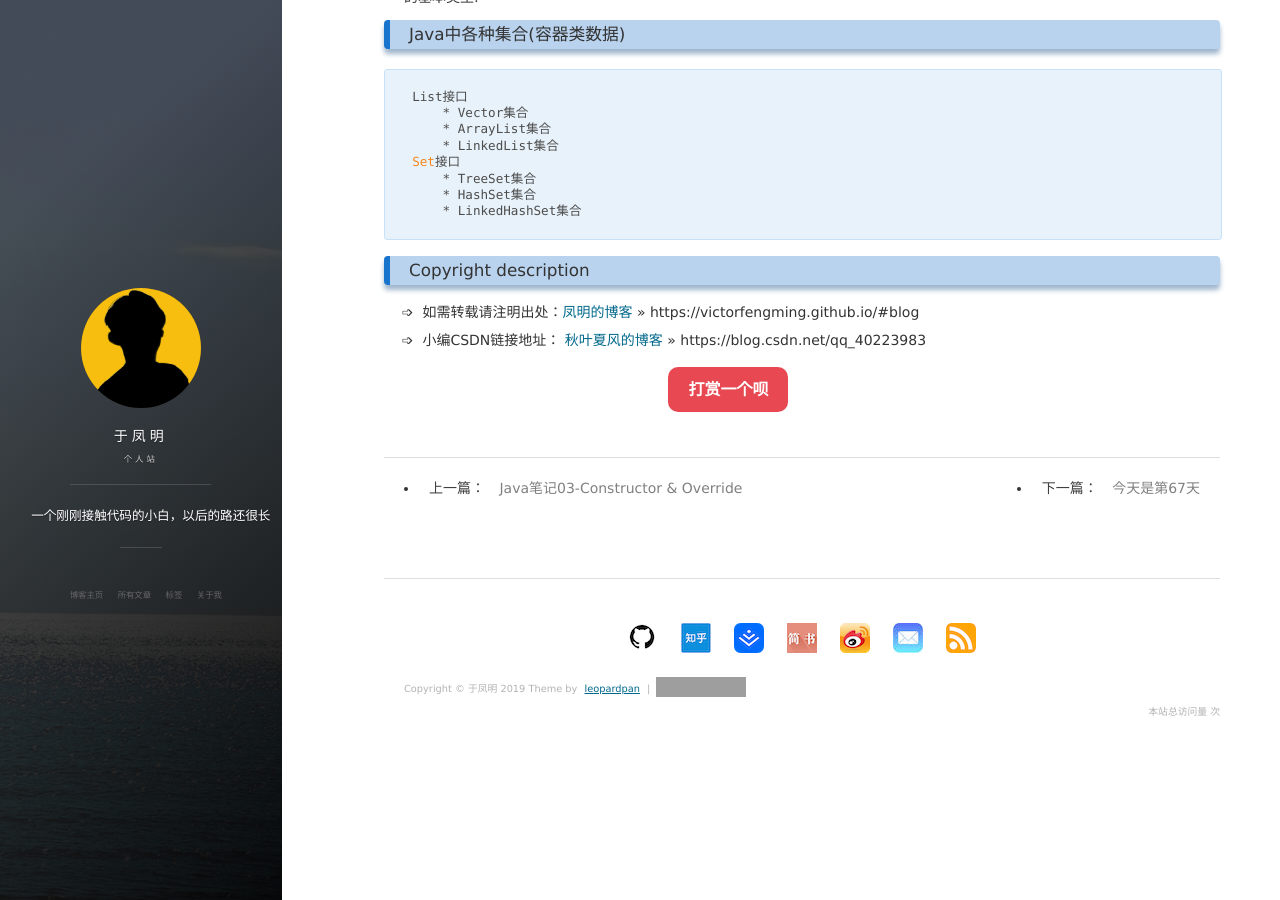
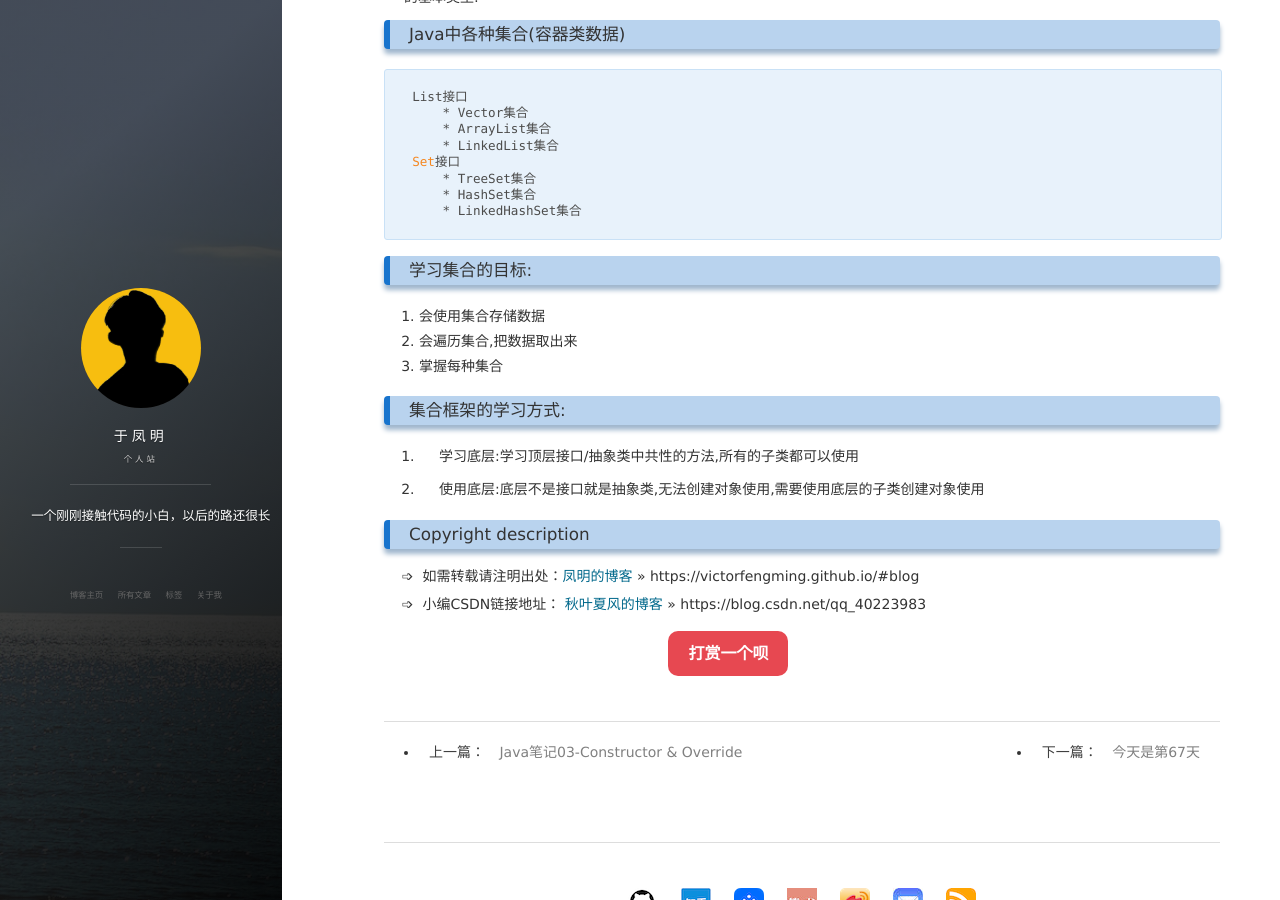
Before and after one commit to victorfengming/victorfengming.github.io.leopardpan, a Jekyll site: the page built from _posts/note/2019-10-19-note04.md, in a window 1280 px wide and 900 px high, scrolled down 2606 px. Built offline with Jekyll 4.4.1, drawn with Linux system fonts in a browser that asks for light colours; nearby versions of some CDN libraries; comment, search, counter and statistics services are not loaded; grey boxes are pictures that could not be loaded.

Commit message:
集合框架的学习方式:++

````diff
--- a/_posts/note/2019-10-19-note04.md
+++ b/_posts/note/2019-10-19-note04.md
@@ -142,3 +142,13 @@ Set接口
     * HashSet集合
     * LinkedHashSet集合
 ```
+
+### 学习集合的目标:
+1. 会使用集合存储数据
+2. 会遍历集合,把数据取出来
+3. 掌握每种集合
+
+### 集合框架的学习方式:
+1. 学习底层:学习顶层接口/抽象类中共性的方法,所有的子类都可以使用
+
+2. 使用底层:底层不是接口就是抽象类,无法创建对象使用,需要使用底层的子类创建对象使用
````
